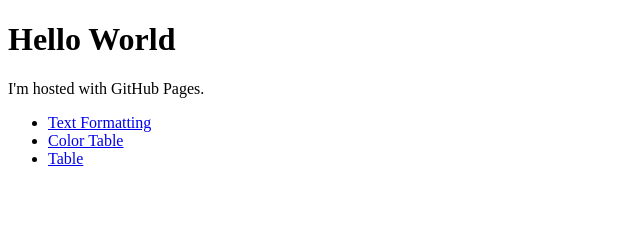
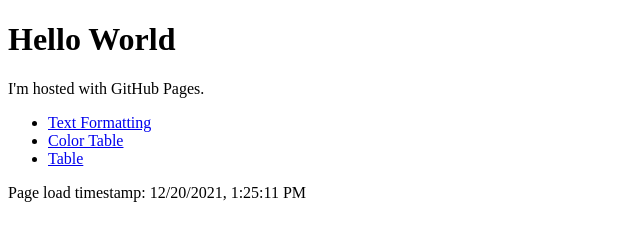
Before and after one commit to m-pratik/m-pratik.github.io, a website: page index.html in a window 1280 px wide. Shown: the whole page, without its empty margins (0-640 px from the left). Drawn offline with Linux system fonts and the light colour scheme.

Commit message:
Added load timestamp

```diff
--- /dev/null
+++ b/clock.js
@@ -0,0 +1,3 @@
+let time = new Date().toLocaleString();
+
+document.getElementById("loadTimeStamp").innerText = time;
--- a/index.html
+++ b/index.html
@@ -7,12 +7,22 @@
 		<title>My Website</title>
 	</head>
 	<body>
+		<div>
 			<h1>Hello World</h1>
 			<p>I'm hosted with GitHub Pages.</p>
+		</div>
+		<div>
 			<ul>
 				<li><a href="./Text_Formatting.html">Text Formatting</a></li>
 				<li><a href="./Color_Table.html">Color Table</a></li>
 				<li><a href="./Table.html">Table</a></li>
 			</ul>
+		</div>
+		<div>
+			<footer>
+				Page load timestamp: <span id="loadTimeStamp"></span>
+			</footer>
+		</div>
 	</body>
+	<script src="./clock.js"></script>
 </html>
```
Also changed, not shown: package.json (added, +24 -0 lines), .eslintrc.js (added), 1 other file. Lines whose indentation alone changed are shown as unchanged.
